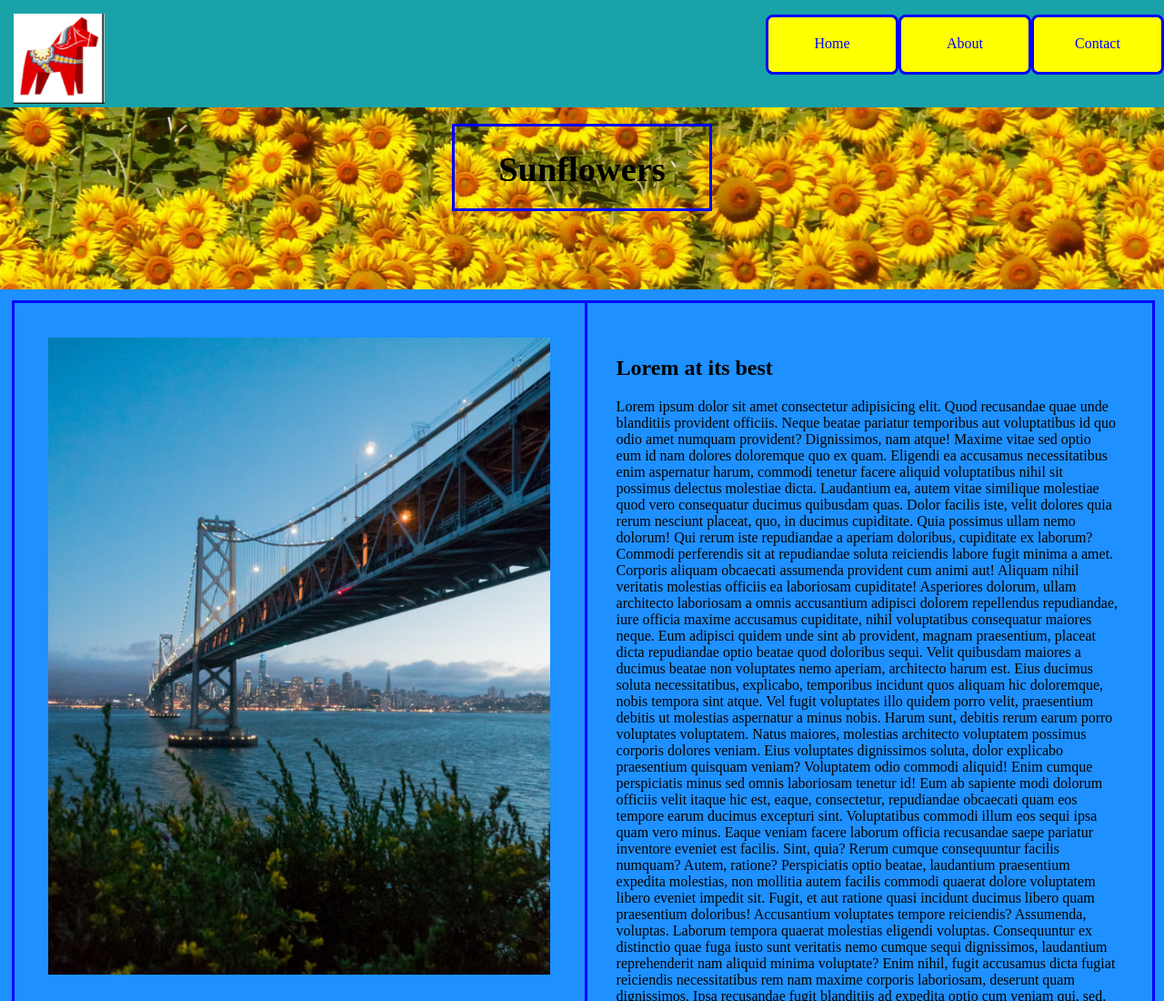
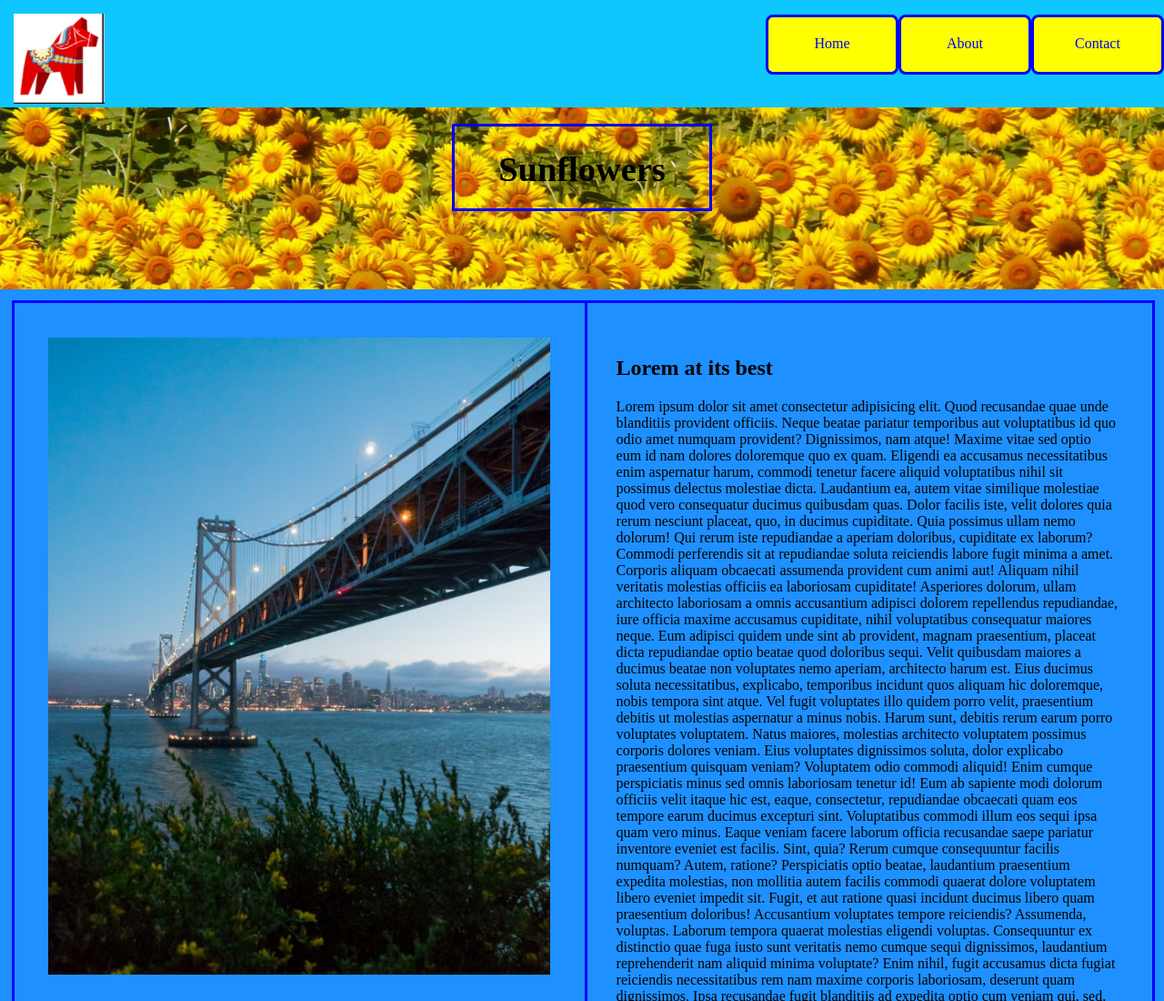
Before and after one commit to mikael-coder/class, a plain HTML site: page index.html in a window 1280 px wide. Shown: the top 1100 px of the page at 91% size. Drawn offline with Linux system fonts and the light colour scheme.

Commit message:
improve nav bar color

```diff
--- a/css/styles.css
+++ b/css/styles.css
@@ -7,7 +7,7 @@ body {
 .nav-bar {
   height: 80;
   width: 100%;
-  background-color: rgba(21,184,83,0.5);
+  background-color: rgba(0,255,255,0.5);
 }
 
 .nav-logo {
```
